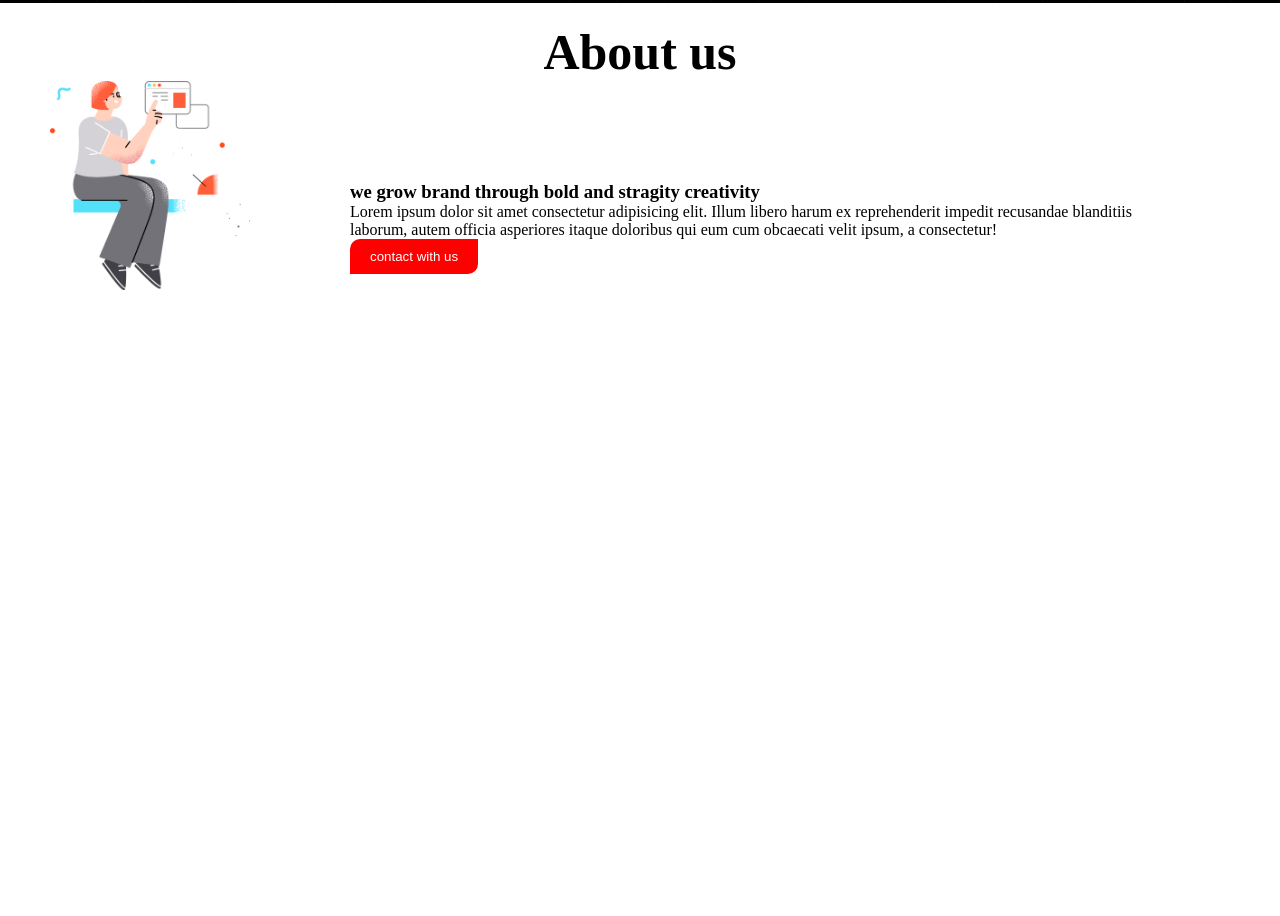
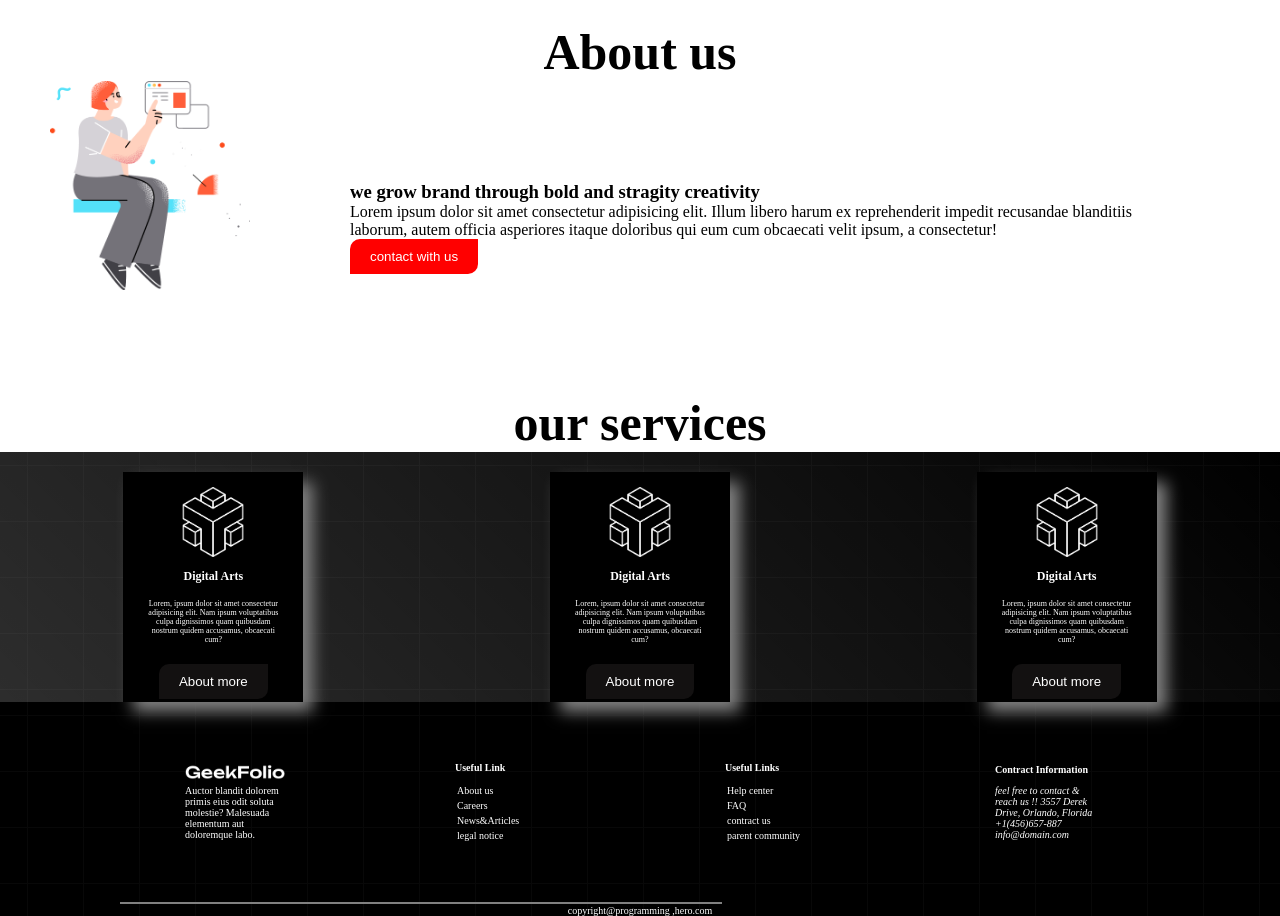
Before and after one commit to bushrajahan/conceptual-session-1, a plain HTML site: page project.html in a window 1280 px wide. Shown: the part 868-1784 px from the top of the page. Before the commit the page ends 1242 px from the top, so only its background shows below. Drawn offline with Linux system fonts and the light colour scheme.

Commit message:
completed

```diff
--- a/project.html
+++ b/project.html
@@ -55,10 +55,80 @@
            </div>
           </div>
        </section>
+        <!-- service starts here -->
+        <section>
+          <h1 class="abo">our services</h1>
+          <div class="service-container">
 
+
+            <div class="box">
+              <div class="images">
+                <img class="icon"  src="./style/imgaes/0.png" alt="">
+                <h2 class="box-title">Digital Arts</h2>
+                <p class="box-description">Lorem, ipsum dolor sit amet consectetur adipisicing elit. Nam ipsum voluptatibus culpa dignissimos quam quibusdam nostrum quidem accusamus, obcaecati cum?</p>
+                 <button class="btn box-btn">About more</button>
+              </div>
+              </div>
+
+
+            <div class="box">
+              <div class="images">
+                <img class="icon"  src="./style/imgaes/0.png" alt="">
+                <h2 class="box-title">Digital Arts</h2>
+                <p class="box-description">Lorem, ipsum dolor sit amet consectetur adipisicing elit. Nam ipsum voluptatibus culpa dignissimos quam quibusdam nostrum quidem accusamus, obcaecati cum?</p>
+                 <button class="btn box-btn">About more</button>
+              </div>
+              </div>
+
+
+            <div class="box">
+              <div class="images">
+                <img class="icon"  src="./style/imgaes/0.png" alt="">
+                <h2 class="box-title">Digital Arts</h2>
+                <p class="box-description">Lorem, ipsum dolor sit amet consectetur adipisicing elit. Nam ipsum voluptatibus culpa dignissimos quam quibusdam nostrum quidem accusamus, obcaecati cum?</p>
+                 <button class="btn box-btn">About more</button>
+              </div>
+            </div>
+        </div>
+        </section>
    </main>
+   <!-- footer starts here -->
    <footer>
+      <section class="footer">
+        <div class="footer-container">
+          <div class="one">
+            <img class="foot" src="./logo/logo-light.png" alt="">
+            <p>Auctor blandit dolorem primis eius odit soluta molestie? Malesuada elementum aut doloremque labo.</p>
+          </div>
+          <div class="one">
+            <h3 class="footer-title">useful link</h3>
+            <li>About us</li>
+            <li>Careers</li>
+            <li>News&Articles </li>
+            <li>legal notice</li>
+          </div>
+          <div class="one o">
+            <h3 class="footer-title">useful links</h3>
+            <li>Help center</li>
+            <li>FAQ</li>
+            <li>contract us</li>
+            <li>parent community</li>
+          </div>
+          <div class="one">
+            <h3 class="footer-title">Contract Information</h3>
+            <address>
+              feel free to contact & reach us !!
+               3557 Derek Drive, Orlando, Florida
+               +1(456)657-887
+               info@domain.com
+            </address>
+          </div>
 
+        </div>
+        <hr>
+          <p class="footer-desc">copyright@programming ,hero.com</p>
+
+      </section>
    </footer>
 </body>
 </html>
--- a/style/project.css
+++ b/style/project.css
@@ -36,8 +36,8 @@ align-items: center;
     justify-content: space-around;
     align-items: center;
     height: 100vh;
-    background-image: url("./imgaes/background.png"),
-    linear-gradient(190deg,#000,#000);
+    ackground-image: url("./imgaes/background.png"),
+    linear-gradient(45deg,#000,#000);
     color: white;
     background-position: center;
     background-repeat: no-repeat;
@@ -82,3 +82,90 @@ align-items: center;
     font-size: 50px;
     padding-top: 20px;
 }
+.box{
+    background-color: black;
+    color: white;
+    padding: 15px;
+    text-align: center;
+    width: 150px;
+    margin-top: 20px;
+    height: 200px;
+    font-size: 8px;
+    box-shadow: 10px 10px 15px gray;
+}
+.icon{
+    width: 70px;
+
+}
+.box-btn{
+    background-color: rgba(60, 52, 52, 0.327);
+    margin-top: 15px;
+}
+.box-title{
+    padding: 10px;
+}
+.box-description{
+    padding: 5px;
+}
+.service-container{
+    background-image: url('./imgaes/background.png'),
+    linear-gradient(45deg,#000000d2,#000000);
+    display: flex;
+    justify-content: space-around;
+
+}
+/* footer starts here */
+
+.footer-container{
+  display: flex;
+  justify-content: space-around;
+  list-style: none;
+
+  color: white;
+
+
+  justify-content: space-around;
+  align-items: center;
+  height: 200px;
+  font-size: 10px;
+  font-family:serif;
+  margin: 0 100px;
+
+}
+.foot{
+    width: 100px;
+}
+.one{
+    width: 100px;
+
+
+
+}
+li{
+    padding: 2px;
+}
+hr{
+    border:0.5px solid gray;
+    color: white;
+    width: 600px;
+    margin: 0 120px
+
+
+}
+.footer{
+
+    background-image: url('./imgaes/background.png'),
+    linear-gradient(45deg,#000,#000);
+}
+.footer-desc{
+    color: gray;
+    text-align: center;
+    font-size: 10px;
+    color: white;
+    padding-top: 1px;
+}
+.footer-title{
+    padding-bottom: 10px;
+    text-transform: capitalize;
+    font-size: 10px;
+}
```
Also changed, not shown: style/imgaes/0.png (added), style/imgaes/1.png (added), style/imgaes/2.png (added).
